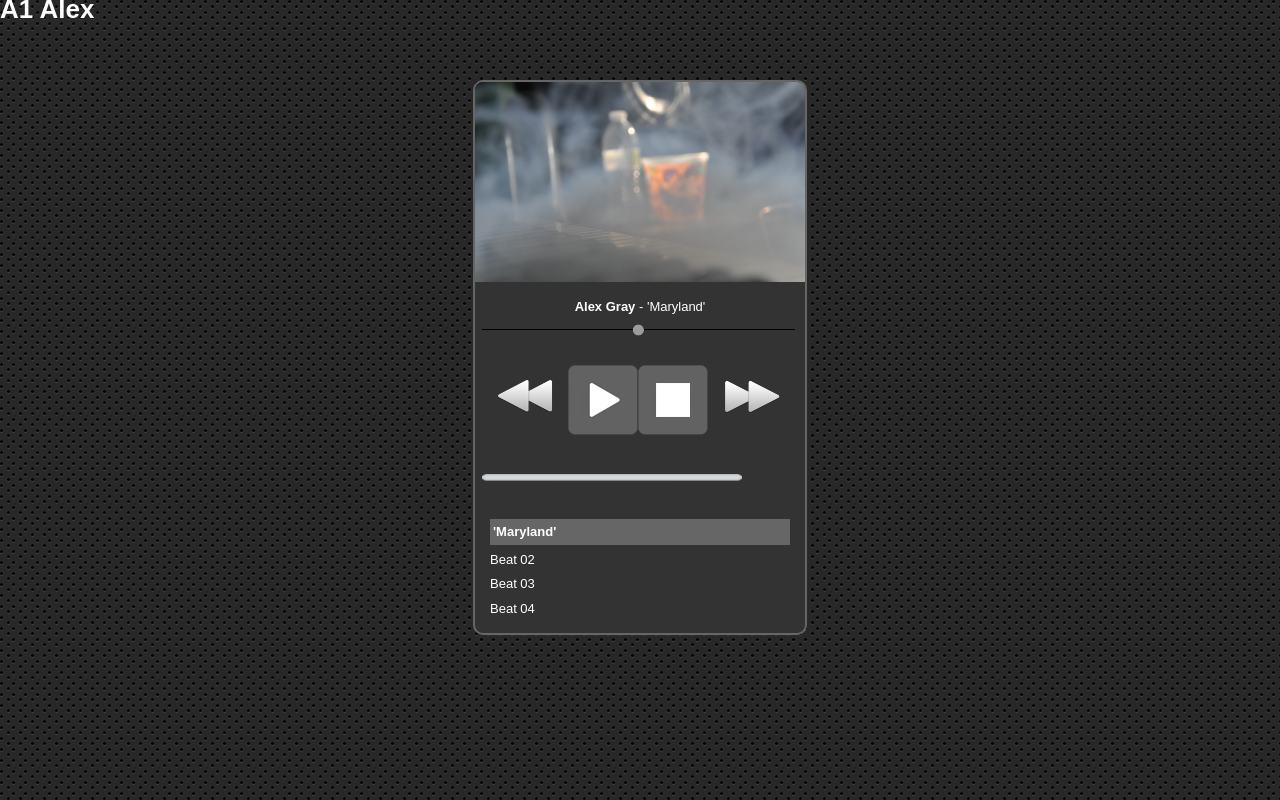
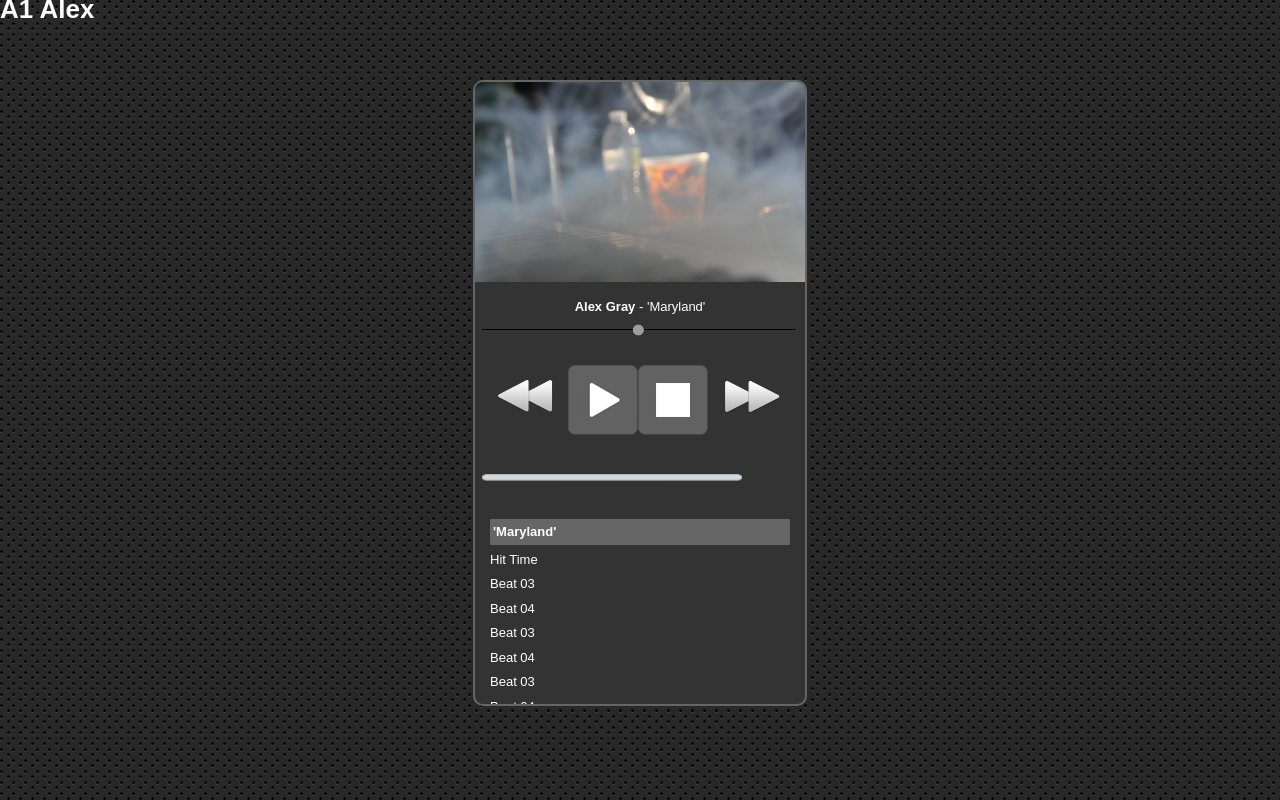
Before and after one commit to funkytaco/html5-audio-player, a plain HTML site: page index.html in a window 1280 px wide. Drawn offline with Linux system fonts and the light colour scheme.

Commit message:
Playlist now contained in scrolling container.

```diff
--- a/css/style.css
+++ b/css/style.css
@@ -114,6 +114,7 @@ button#next{
 
 #playlist{
 	list-style: none;
+	list-style-position: inside;
 	padding: 10px;
 }
 
@@ -162,3 +163,8 @@ button#next{
 	-webkit-border-radius:5px;
 	border-radius: 5px;
 }
+/* Creats a scrolling container for the playlist*/
+#playlistContainer{
+	max-height: 200px;
+	overflow-y: scroll;
+}
--- a/index.html
+++ b/index.html
@@ -31,12 +31,24 @@
 					<span id="duration"></span>
 				</div>
 				<div class="clearfix"></div>
-				<ul id="playlist">
-					<li song="Maryland.mp3" cover="bvh.jpg" artist="Alex Gray">'Maryland'</li>
-					<li song="Alex's Beat - Beat-02.mp3" cover="bvh.jpg" artist="Alex Gray">Beat 02</li>
-					<li song="Alex's Beat - Beat-03.mp3" cover="bvh.jpg" artist="Alex Gray">Beat 03</li>
-					<li song="Alex's Beat - Beat-04.mp3" cover="bvh.jpg" artist="Alex Gray">Beat 04</li>
-				</ul>
+				<section id="playlistContainer">
+					<ul id="playlist">
+						<li song="Maryland.mp3" cover="bvh.jpg" artist="Alex Gray">'Maryland'</li>
+						<li song="Hit-Time.mp3" cover="bvh.jpg" artist="Alex Gray">Hit Time</li>
+						<li song="Alex's Beat - Beat-03.mp3" cover="bvh.jpg" artist="Alex Gray">Beat 03</li>
+						<li song="Alex's Beat - Beat-04.mp3" cover="bvh.jpg" artist="Alex Gray">Beat 04</li>
+						<li song="Alex's Beat - Beat-03.mp3" cover="bvh.jpg" artist="Alex Gray">Beat 03</li>
+						<li song="Alex's Beat - Beat-04.mp3" cover="bvh.jpg" artist="Alex Gray">Beat 04</li>
+						<li song="Alex's Beat - Beat-03.mp3" cover="bvh.jpg" artist="Alex Gray">Beat 03</li>
+						<li song="Alex's Beat - Beat-04.mp3" cover="bvh.jpg" artist="Alex Gray">Beat 04</li>
+						<li song="Alex's Beat - Beat-03.mp3" cover="bvh.jpg" artist="Alex Gray">Beat 03</li>
+						<li song="Alex's Beat - Beat-04.mp3" cover="bvh.jpg" artist="Alex Gray">Beat 04</li>
+						<li song="Alex's Beat - Beat-03.mp3" cover="bvh.jpg" artist="Alex Gray">Beat 03</li>
+						<li song="Alex's Beat - Beat-04.mp3" cover="bvh.jpg" artist="Alex Gray">Beat 04</li>
+						<li song="Alex's Beat - Beat-03.mp3" cover="bvh.jpg" artist="Alex Gray">Beat 03</li>
+						<li song="Alex's Beat - Beat-04.mp3" cover="bvh.jpg" artist="Alex Gray">Beat 04</li>
+					</ul>
+			</section>
 			</div>
 		</div>
 
--- a/js/main.js
+++ b/js/main.js
@@ -39,7 +39,7 @@ function initAudio(element){
 
 
 
-    $('#playlist li').click(function(){
+    $('#playlist li').click(function playsong(){
 
 	audio.pause();
 	if(typeof audio !== "undefined" ) audio.src='media/' +
```
